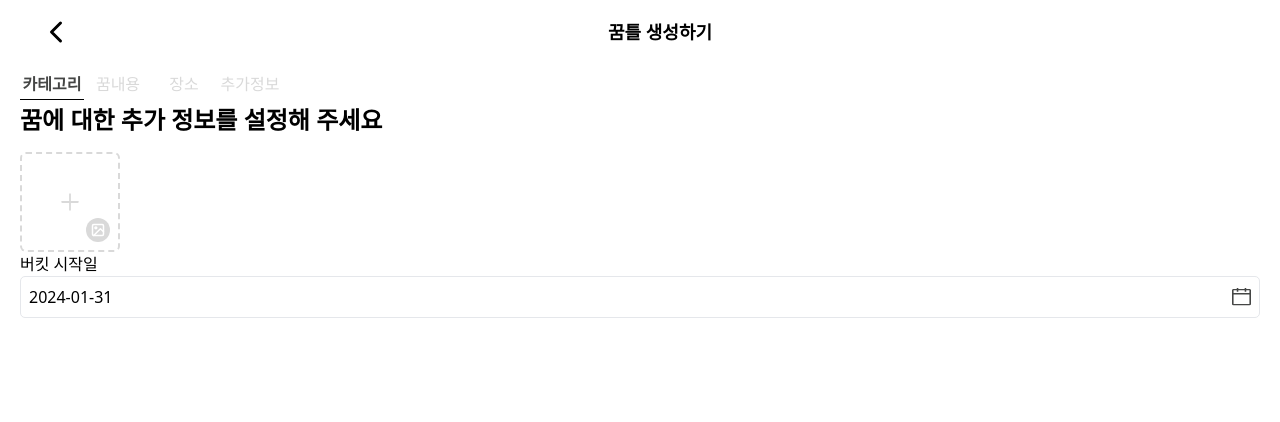
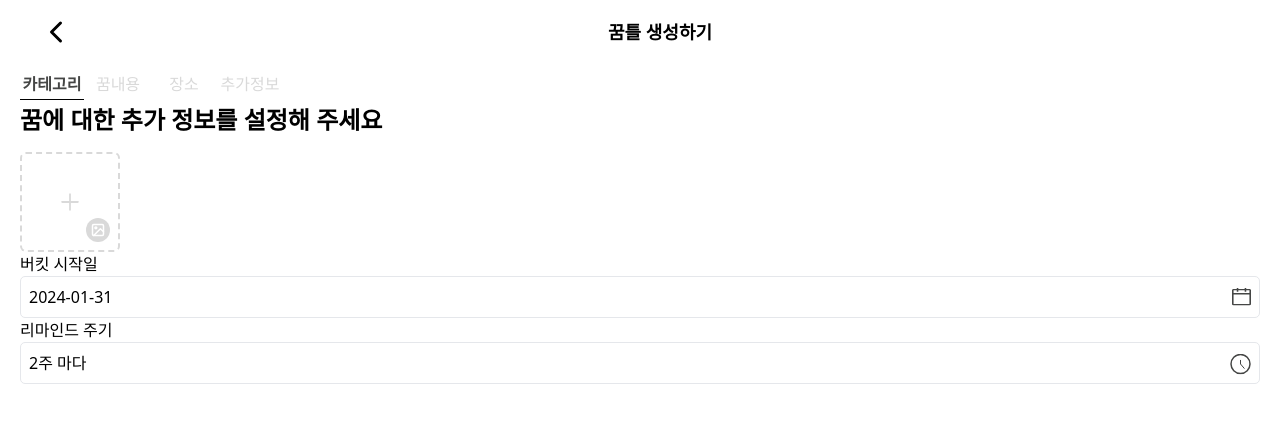
Before and after one commit to ggumms/ggumtle, a React (Vite) app in the folder frontend/: page /bucket/write/additional in a window 1280 px wide. Shown: the top 422 px of the page. Built offline with nearby package versions, Linux system fonts and the light colour scheme.

Commit message:
[FE] Feat #69: 버킷 작성 부분 리마인드 주기 컴포넌트 생성
Change-Id: I9a8c15656fee030176a0d1a5dd98de6c28af2d57

```diff
--- a/frontend/src/assets/svgs/index.ts
+++ b/frontend/src/assets/svgs/index.ts
@@ -1,5 +1,4 @@
 export { ReactComponent as SquareCheck } from './squareCheck.svg'
 export { ReactComponent as Picture } from './pictureImage.svg'
 export { ReactComponent as Calendar } from './calendarImage.svg'
-export { ReactComponent as LeftArrow } from './calendarImage.svg'
-export { ReactComponent as RightArrow } from './calendarImage.svg'
+export { ReactComponent as Clock } from './clockImage.svg'
--- a/frontend/src/pages/Bucket/AddBucket/AdditionalInfo/AdditionalInfo.tsx
+++ b/frontend/src/pages/Bucket/AddBucket/AdditionalInfo/AdditionalInfo.tsx
@@ -2,6 +2,7 @@ import React from 'react'
 import PageDescription from '../../../../components/PageDescription'
 import BucketImage from './component/BucketImage'
 import StartDate from './component/StartDate'
+import RemindPeriod from './component/RemindPeriod'
 
 const AdditionalInfo = () => {
 	return (
@@ -12,6 +13,7 @@ const AdditionalInfo = () => {
 			<fieldset>
 				<BucketImage />
 				<StartDate />
+				<RemindPeriod />
 			</fieldset>
 		</section>
 	)
--- /dev/null
+++ b/frontend/src/pages/Bucket/AddBucket/AdditionalInfo/component/RemindPeriod.tsx
@@ -0,0 +1,41 @@
+import { useState } from 'react'
+
+// 미래 날짜 설정 불가능하도록하는 기능 추가
+type PeriodType = 'twoWeek' | 'oneDay' | 'oneWeek' | 'oneMonth' | 'oneYear' | null
+const periodData = {
+	twoWeek: '2주 마다',
+	oneDay: '매일',
+	oneWeek: '매주',
+	oneMonth: '매월',
+	oneYear: '매년',
+	null: '없음',
+}
+
+const RemindPeriod = () => {
+	const [isOpen, setIsOpen] = useState(false)
+	const [period, setPeriod] = useState<PeriodType>('twoWeek')
+
+	// build error를 막기 위한 코드
+	console.log(isOpen, setPeriod)
+
+	const handleClickPeriod = () => {
+		setIsOpen((prev) => !prev)
+	}
+
+	return (
+		<div>
+			<p>리마인드 주기</p>
+			<button
+				onClick={handleClickPeriod}
+				className="
+					relative w-full px-2 py-2 text-left border-[0.5px] rounded-[5px]
+					after:content-clockImage after:inline-block after:h-[19px] after:absolute after:right-2 after:translate-y-1/2 after:bottom-1/2
+				"
+			>
+				{period && periodData[period]}
+			</button>
+		</div>
+	)
+}
+
+export default RemindPeriod
--- a/frontend/src/pages/Bucket/AddBucket/AdditionalInfo/component/StartDate.tsx
+++ b/frontend/src/pages/Bucket/AddBucket/AdditionalInfo/component/StartDate.tsx
@@ -2,6 +2,7 @@ import { useState } from 'react'
 import DatePicker from './DatePicker'
 import { startOfToday } from 'date-fns'
 
+// createdDate로 이름 변경 필요
 const StartDate = () => {
 	const [isOpen, setIsOpen] = useState(false)
 	const [startDate, setStartDate] = useState<Date>(startOfToday)
@@ -20,7 +21,9 @@ const StartDate = () => {
 
 	return (
 		<div>
+			{/* 설명 글자 관련 css도 설정 필요 */}
 			<p>버킷 시작일</p>
+			{/* 버튼 글자 관련 css도 설정 필요 */}
 			<button
 				onClick={handleClickStartDate}
 				className="
--- a/frontend/tailwind.config.js
+++ b/frontend/tailwind.config.js
@@ -26,9 +26,11 @@ export default {
 	content: ['./index.html', './src/**/*.{js,ts,jsx,tsx}'],
 	theme: {
 		extend: {
+			// css 가상 요소를 사용하기 위한 설정 추가
 			content: {
 				pictureImage: 'url("/src/assets/svgs/pictureImage.svg")',
 				calendarImage: 'url("/src/assets/svgs/calendarImage.svg")',
+				clockImage: 'url("/src/assets/svgs/clockImage.svg")',
 			},
 			colors: colorPalette,
 			keyframes: {
```
Also changed, not shown: frontend/src/assets/svgs/clockImage.svg (added).
